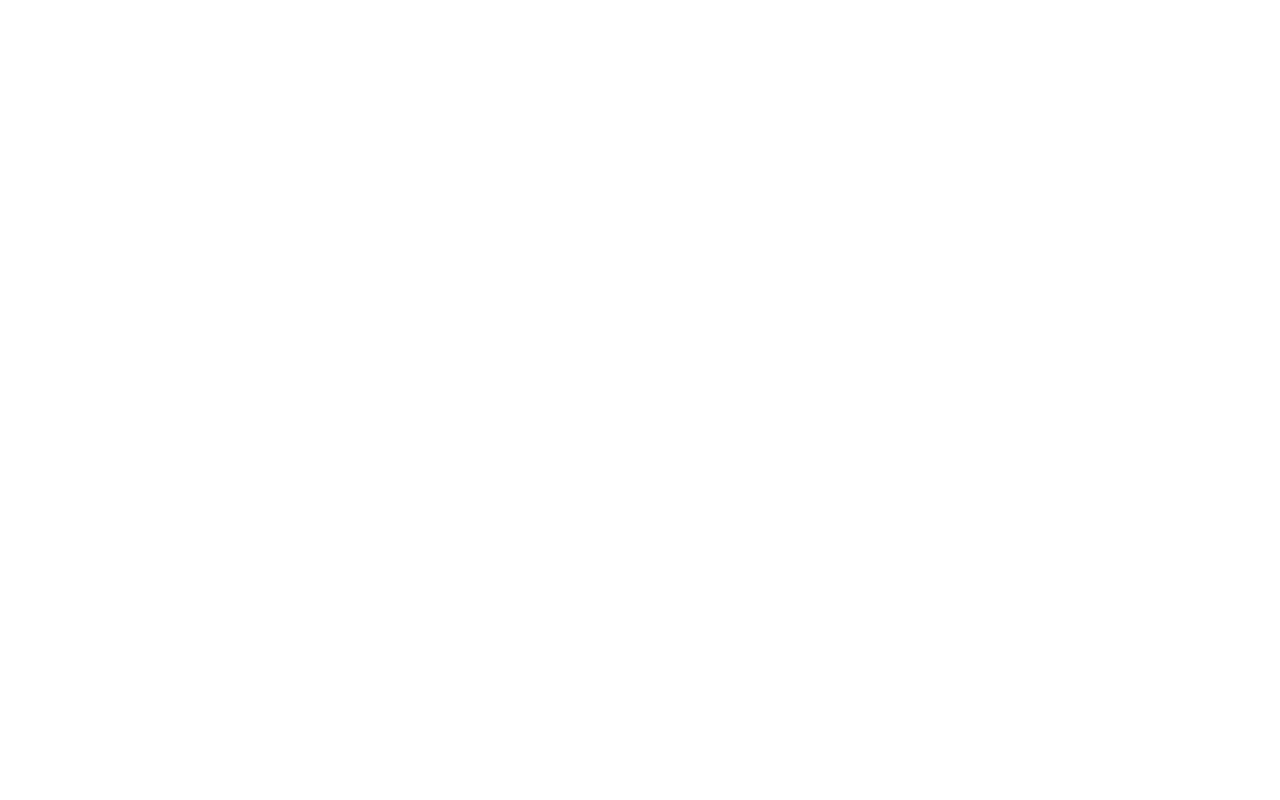
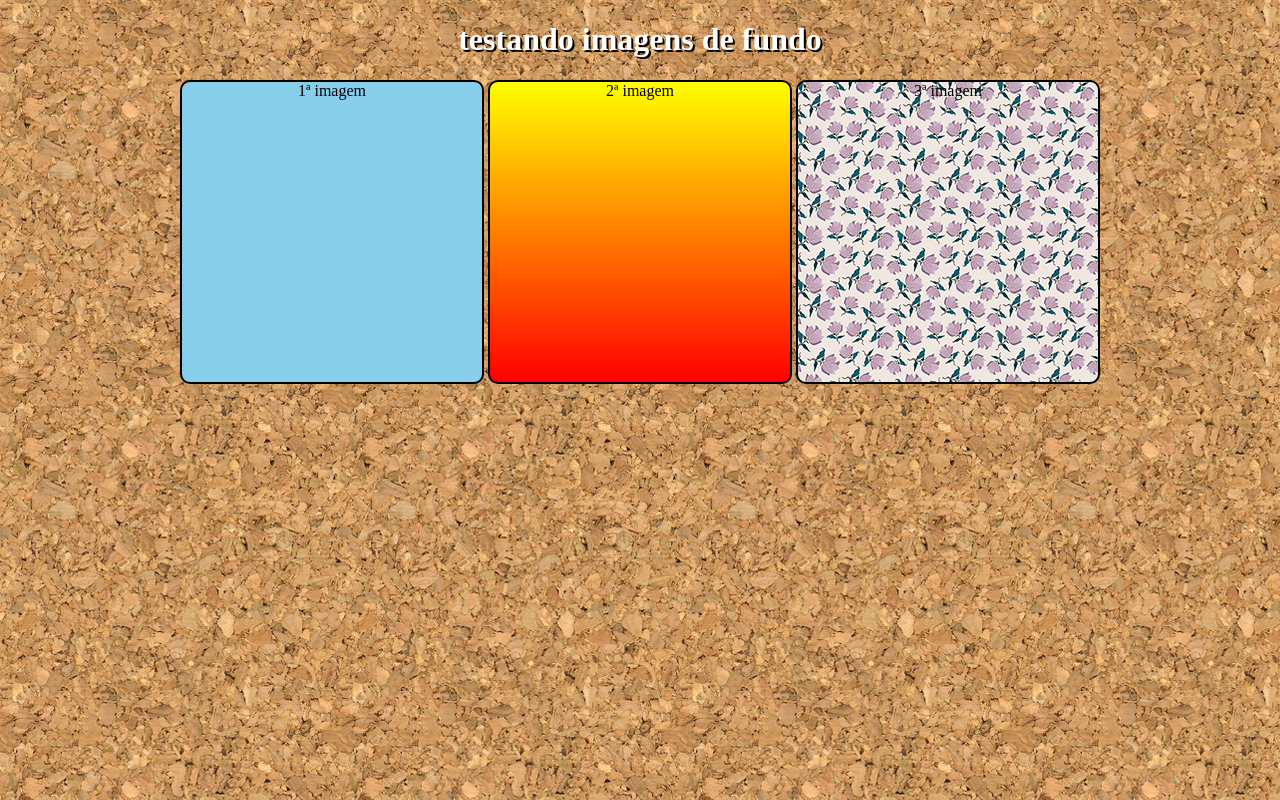
Before and after one commit to maryangela2609/html5-css, a plain HTML site: page exercicios/modulo3/ex022/fundo001.html in a window 1280 px wide. Drawn offline with Linux system fonts and the light colour scheme.

Commit message:
atualização de imagens

```diff
--- a/exercicios/modulo3/ex022/fundo001.html
+++ b/exercicios/modulo3/ex022/fundo001.html
@@ -1,11 +1,55 @@
 <!DOCTYPE html>
-<html lang="en">
+<html lang="pt-br">
 <head>
     <meta charset="UTF-8">
     <meta name="viewport" content="width=device-width, initial-scale=1.0">
-    <title>Document</title>
+    <title>Teste de Imagem de Fundo</title>
+    <style>
+        body {
+            background-image: url('imagens/wallpaper001.jpg');
+            text-align: center;
+        }
+
+        h1 {
+            color: white;
+            text-shadow: 2px 2px 0px black;
+            text-align: center;
+        }
+
+        div.quadrado {
+            background-color: lightgray;
+            display: inline-block;
+            border: 2px solid black;
+            border-radius: 10px;
+            width: 300px;
+            height: 300px;
+        }
+
+        div#q1 {
+            background-color: skyblue;
+        }
+
+        div#q2 {
+            background-image: linear-gradient(to bottom, yellow, red);
+        }
+
+        div#q3 {
+            background-image: url('imagens/pattern003.png');
+        }
+    </style>
 </head>
 <body>
-
+    <header>
+        <h1>testando imagens de fundo</h1>
+        <div class="quadrado" id="q1">
+            1ª imagem
+        </div>
+        <div class="quadrado" id="q2">
+            2ª imagem
+        </div>
+        <div class="quadrado" id="q3">
+            3ª imagem
+        </div>
+    </header>
 </body>
 </html>
```
